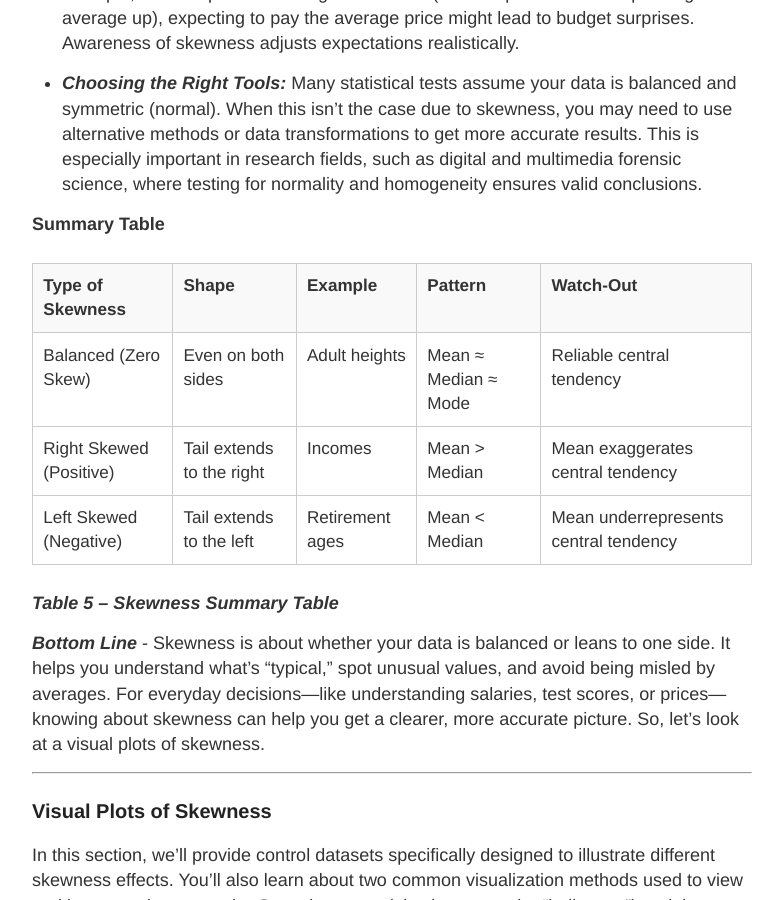
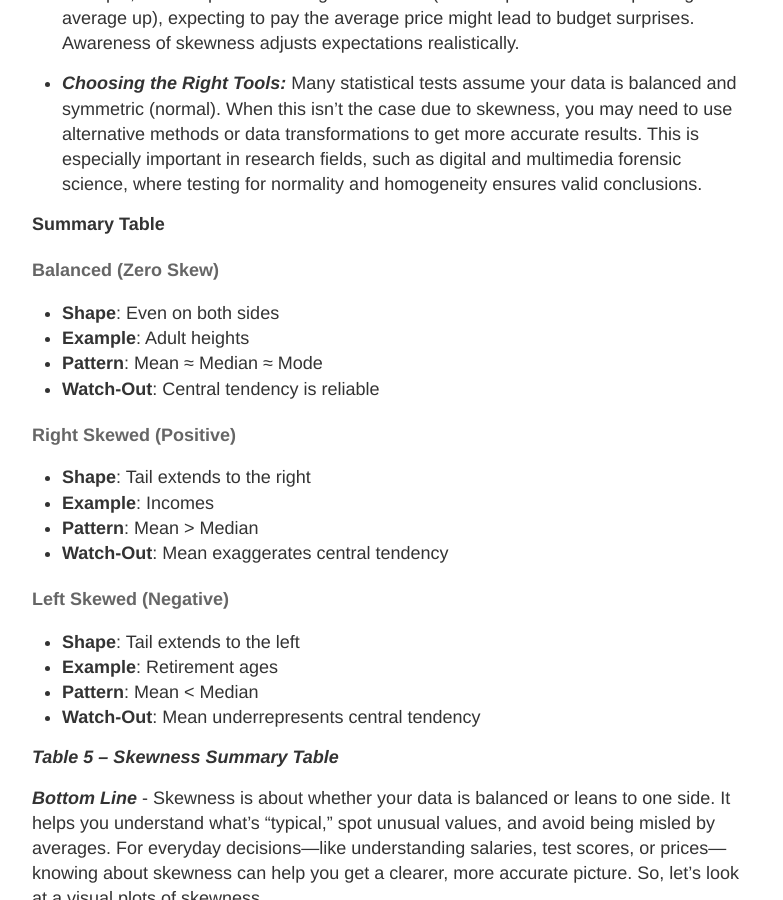
Before and after one commit to ronin4n6labs/Ronin4n6Labs.github.io, a Jekyll site: the page built from _posts/2025-08-25-Moving-Beyond-Descriptive-Statis-Post.md, in a window 1280 px wide and 900 px high, scrolled down 10065 px. Shown: the whole window, without its empty margins (248-1031 px from the left). Built offline with Jekyll 4.4.1, drawn with Linux system fonts in a browser that asks for light colours.

Commit message:
Update 2025-08-25-Moving-Beyond-Descriptive-Statis-Post.md

```diff
--- a/_posts/2025-08-25-Moving-Beyond-Descriptive-Statis-Post.md
+++ b/_posts/2025-08-25-Moving-Beyond-Descriptive-Statis-Post.md
@@ -338,40 +338,23 @@ Skewness is a way to describe how data is spread out—specifically, whether it
 
 **Summary Table**
 
-<table>
-  <thead>
-    <tr>
-      <th>Type of Skewness</th>
-      <th>Shape</th>
-      <th>Example</th>
-      <th>Pattern</th>
-      <th>Watch-Out</th>
-    </tr>
-  </thead>
-  <tbody>
-    <tr>
-      <td>Balanced (Zero Skew)</td>
-      <td>Even on both sides</td>
-      <td>Adult heights</td>
-      <td>Mean ≈ Median ≈ Mode</td>
-      <td>Reliable central tendency</td>
-    </tr>
-    <tr>
-      <td>Right Skewed (Positive)</td>
-      <td>Tail extends to the right</td>
-      <td>Incomes</td>
-      <td>Mean > Median</td>
-      <td>Mean exaggerates central tendency</td>
-    </tr>
-    <tr>
-      <td>Left Skewed (Negative)</td>
-      <td>Tail extends to the left</td>
-      <td>Retirement ages</td>
-      <td>Mean < Median</td>
-      <td>Mean underrepresents central tendency</td>
-    </tr>
-  </tbody>
-</table>
+#### Balanced (Zero Skew)
+- **Shape**: Even on both sides
+- **Example**: Adult heights
+- **Pattern**: Mean ≈ Median ≈ Mode
+- **Watch-Out**: Central tendency is reliable
+
+#### Right Skewed (Positive)
+- **Shape**: Tail extends to the right
+- **Example**: Incomes
+- **Pattern**: Mean > Median
+- **Watch-Out**: Mean exaggerates central tendency
+
+#### Left Skewed (Negative)
+- **Shape**: Tail extends to the left
+- **Example**: Retirement ages
+- **Pattern**: Mean < Median
+- **Watch-Out**: Mean underrepresents central tendency
 
 ***Table 5 – Skewness Summary Table***
 
```
